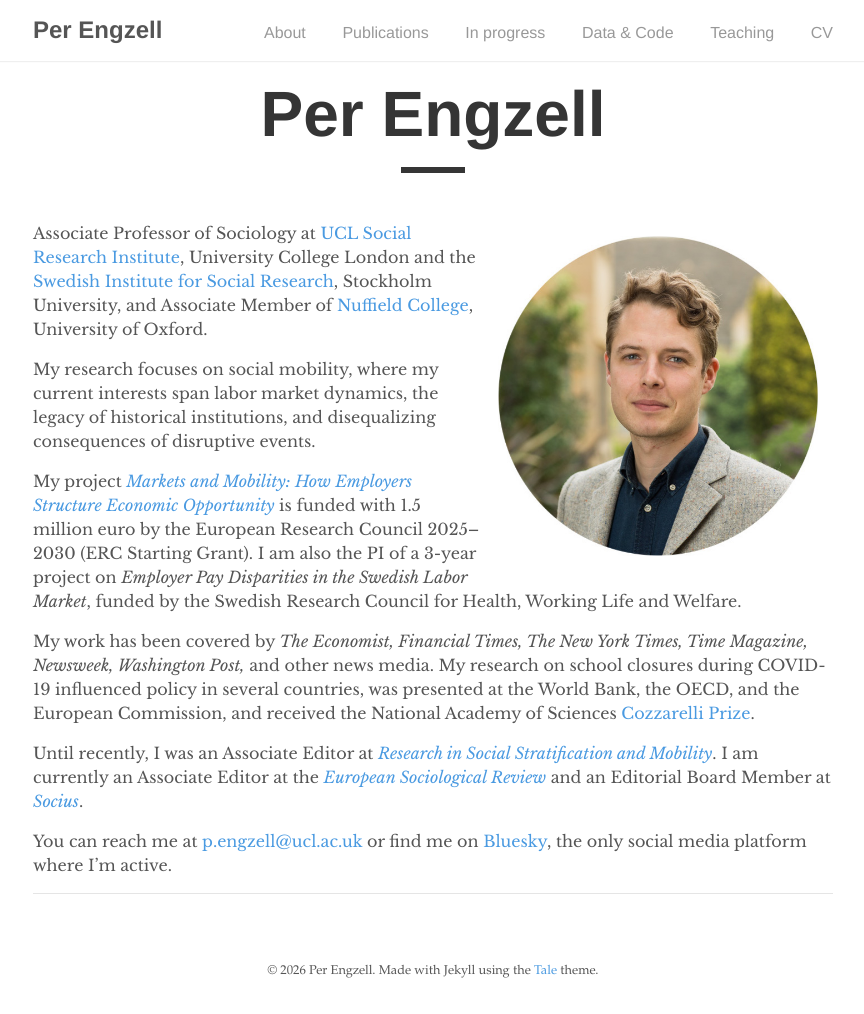
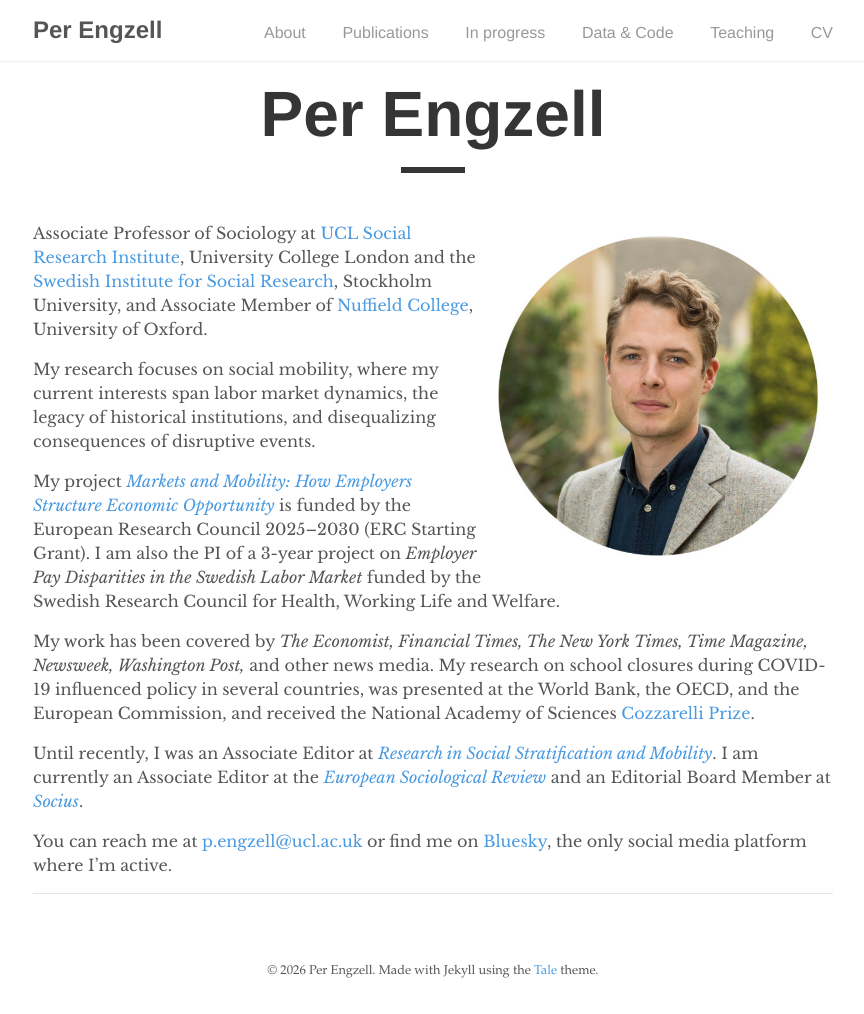
Before and after one commit to pengzell/pengzell.github.io, a Jekyll site: the page built from index.md, in a window 1280 px wide. Shown: the whole page, without its empty margins (207-1071 px from the left). Built offline with Jekyll 4.4.1, drawn with Linux system fonts in a browser that asks for light colours.

Commit message:
Update index.md

```diff
--- a/index.md
+++ b/index.md
@@ -10,7 +10,7 @@
 
 My research focuses on social mobility, where my current interests span labor market dynamics, the legacy of historical institutions, and disequalizing consequences of disruptive events.
 
-My project [*Markets and Mobility: How Employers Structure Economic Opportunity*](https://perengzell.com/mamo/) is funded with 1.5 million euro by the European Research Council 2025--2030 (ERC Starting Grant). I am also the PI of a 3-year project on *Employer Pay Disparities in the Swedish Labor Market*, funded by the Swedish Research Council for Health, Working Life and Welfare.
+My project [*Markets and Mobility: How Employers Structure Economic Opportunity*](https://perengzell.com/mamo/) is funded by the European Research Council 2025--2030 (ERC Starting Grant). I am also the PI of a 3-year project on *Employer Pay Disparities in the Swedish Labor Market* funded by the Swedish Research Council for Health, Working Life and Welfare.
 
 My work has been covered by *The Economist, Financial Times, The New York Times, Time Magazine, Newsweek, Washington Post,* and other news media. My research on school closures during COVID-19 influenced policy in several countries, was presented at the World Bank, the OECD, and the European Commission, and received the National Academy of Sciences [Cozzarelli Prize](https://www.youtube.com/watch?v=Yhuv1yJrdC4).
 
```
